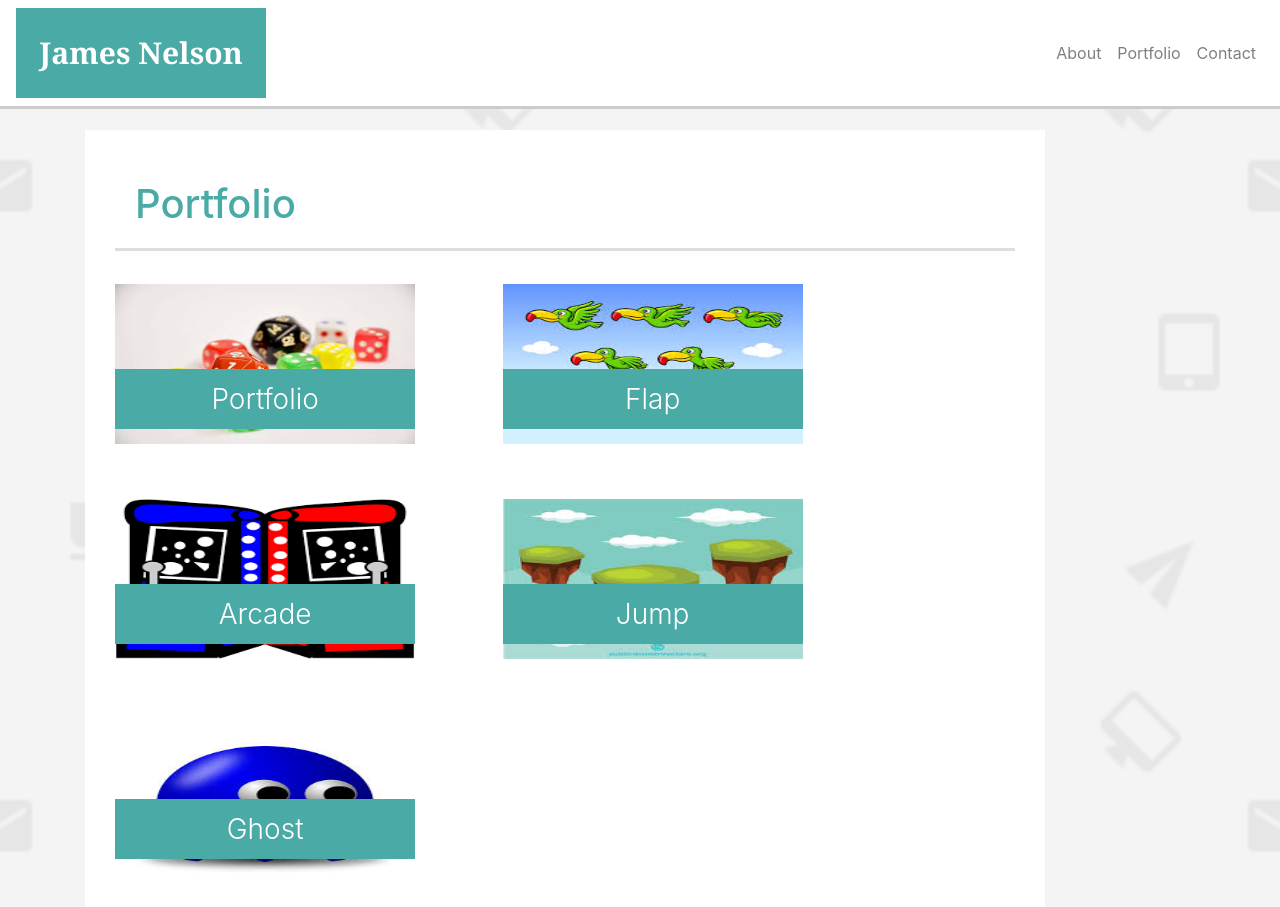
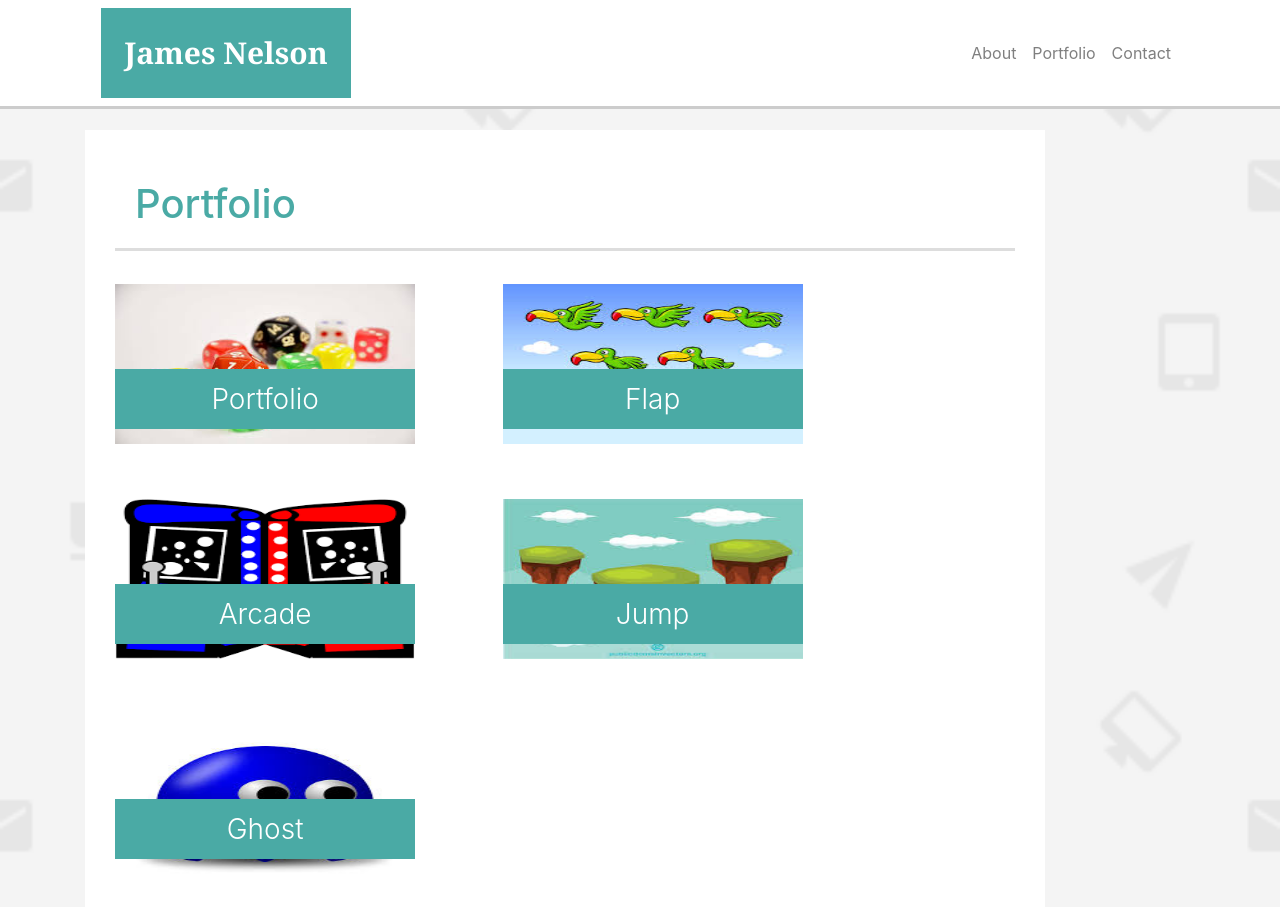
Before and after one commit to alpinelife37/Homework2, a plain HTML site: page portfolio.html in a window 1280 px wide. Shown: the top 907 px of the page. Drawn offline with nearby package versions, Linux system fonts and the light colour scheme.

Commit message:
navbar adjustments

```diff
--- a/portfolio.html
+++ b/portfolio.html
@@ -14,8 +14,9 @@
     <script src="https://stackpath.bootstrapcdn.com/bootstrap/4.3.1/js/bootstrap.min.js"></script>
   </head>
   <body class="main-body">
+
     <header id="main-header">
-      <div class="menu-bar">
+      <div class="menu-bar container">
         <nav class="navbar navbar-expand-lg navbar-light">
           <a href="index.html" id="topbox">James Nelson</a>
           <button
```
Also changed, not shown: contact.html (+1 -1 lines), index.html (+1 -1 lines).
